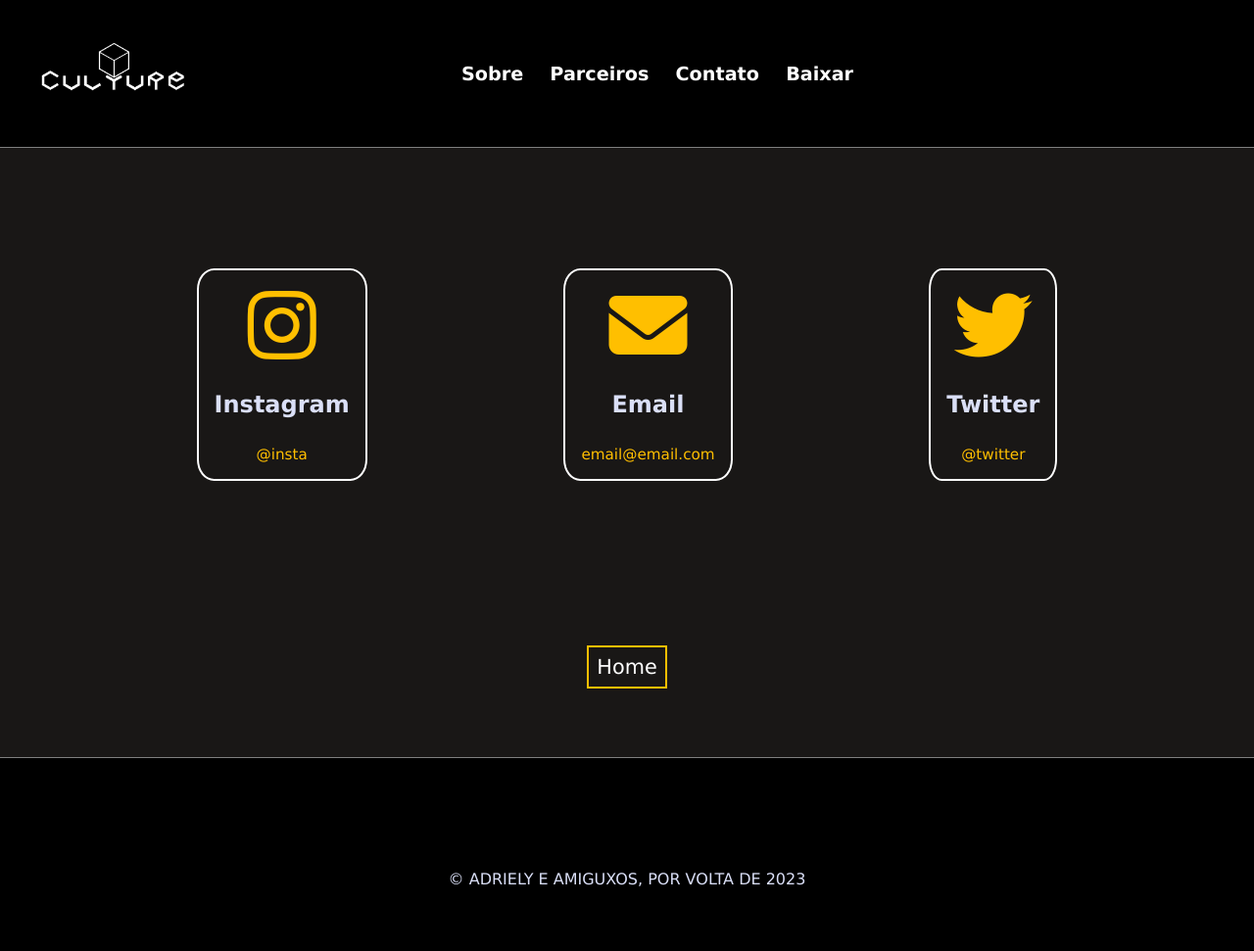
After one commit to FabioVV/culture-etec-momo, a Flask app: page /contato in a window 1280 px wide. The commit adds this page. Shown: the whole page at 98% size. Run offline with Flask 3, Linux system fonts and the light colour scheme; some libraries are stand-ins or nearby versions.

Commit message:
added contact page, fixed icons

```diff
--- a/app.py
+++ b/app.py
@@ -27,6 +27,10 @@ def parceiros():
 def baixar():
     return render_template('baixar.html')
 
+@app.route('/contato', methods=['GET'])
+def contato():
+    return render_template('contato.html')
+
 @app.route('/download/<path:filename>', methods=['GET'])
 def download(filename):
     if filename:
--- a/static/index.css
+++ b/static/index.css
@@ -102,7 +102,6 @@ video{
     flex-direction: row;
     gap: 1.7rem;
     padding: 1rem;
-
     align-items: center;
 }
 
@@ -287,6 +286,46 @@ p.name{
 }
 
 
+
+
+
+
+
+
+
+
+.links.contato{
+    display: flex;
+    flex-direction: column;
+    border: 2px solid white;
+    margin-top: 7.7em;
+    margin-bottom: 7.7em;
+    border-radius: 10%;
+}
+
+.menu.contato{
+    display: flex;
+    justify-content: space-evenly;
+}
+
+.social{
+    font-size: 1.5em;
+
+}
+
+
+.social-small{
+    font-size: .95em;
+    color: #ffbf00;
+}
+
+
+
+
+
+
+
+
 @media only screen and (max-width: 1158px) {
     .container{
         flex-direction: column;
--- a/templates/baixar.html
+++ b/templates/baixar.html
@@ -19,10 +19,10 @@
               </video>
         </div>
 
-        <h2>Escaneie o QRcode com seu celular ou clique no link para baixar o mundo!</h2>
+        <h2>Escaneie o QRcode baixar o mundo!</h2>
 
         <div class="text-container baixar">
-            <img class="img-body mun" src="{{url_for('static', filename='mundo_minezada.png')}}" />
+            <img class="img-body mun" src="{{url_for('static', filename='qrcode.png')}}" />
         </div>
 
     </div>
@@ -31,7 +31,7 @@
     <div class="container baixar">
         <div class="img-container baixar">
               <a class="link" href="{{url_for('download', filename='brasil.jpg')}}">
-                Clique aqui para baixar!
+                Ou clique aqui para baixar!
                 <img class="img-body menor" src="{{url_for('static', filename='minezada.png')}}"  />
               </a>
 
--- a/templates/base.html
+++ b/templates/base.html
@@ -14,6 +14,7 @@
 
     <link rel="icon "  href="{{url_for('static',filename='favicon.ico')}}">
     <link rel="stylesheet" type="text/css" href="{{url_for('static', filename='index.css')}}">
+    <script src="https://kit.fontawesome.com/70b8035b66.js" crossorigin="anonymous"></script>
 
 </head>
 <body>
--- /dev/null
+++ b/templates/contato.html
@@ -0,0 +1,32 @@
+{% extends 'base.html' %}
+
+
+{% block content  %}
+
+
+
+<div class="menu contato">
+
+    <div class="links contato">
+        <i class="fa-brands fa-instagram fa-5x"  style="color: #ffbf00;"></i>
+        <p class="social"><b>Instagram</b></p>
+        <small class="social-small">@insta</small>
+    </div>
+
+    <div class="links contato">
+        <i class="fa-solid fa-envelope fa-5x"  style="color: #ffbf00;"></i>
+        <p class="social"><b>Email</b></p>
+        <small class="social-small">email@email.com</small>
+    </div>
+
+     <div class="links contato">
+        <i class="fa-brands fa-twitter fa-5x"  style="color: #ffbf00;"></i>
+        <p class="social"><b>Twitter</b></p>
+        <small class="social-small">@twitter</small>
+     </div>
+
+</div>
+
+
+
+{% endblock %}
--- a/templates/nav.html
+++ b/templates/nav.html
@@ -8,6 +8,7 @@
 
             <a href="{{url_for('sobre')}}"><b>Sobre</b></a>
             <a href="{{url_for('parceiros')}}"><b>Parceiros</b></a>
+            <a href="{{url_for('contato')}}"><b>Contato</b></a>
             <a href="{{url_for('baixar')}}"><b>Baixar</b></a>
         </div>
         <div class="xxx"></div>
```
Also changed, not shown: templates/parceiros.html (+8 -7 lines), static/Etec.jpeg (added), static/Gabriel.jpeg (added), static/Marcos.jpeg (added), static/Momo.jpeg (added), static/Rodrigo.jpeg (added), static/Sarah.jpeg (added), static/adriely.jpeg (deleted), static/qrcode.png (renamed from static/mundo_minezada.png).
